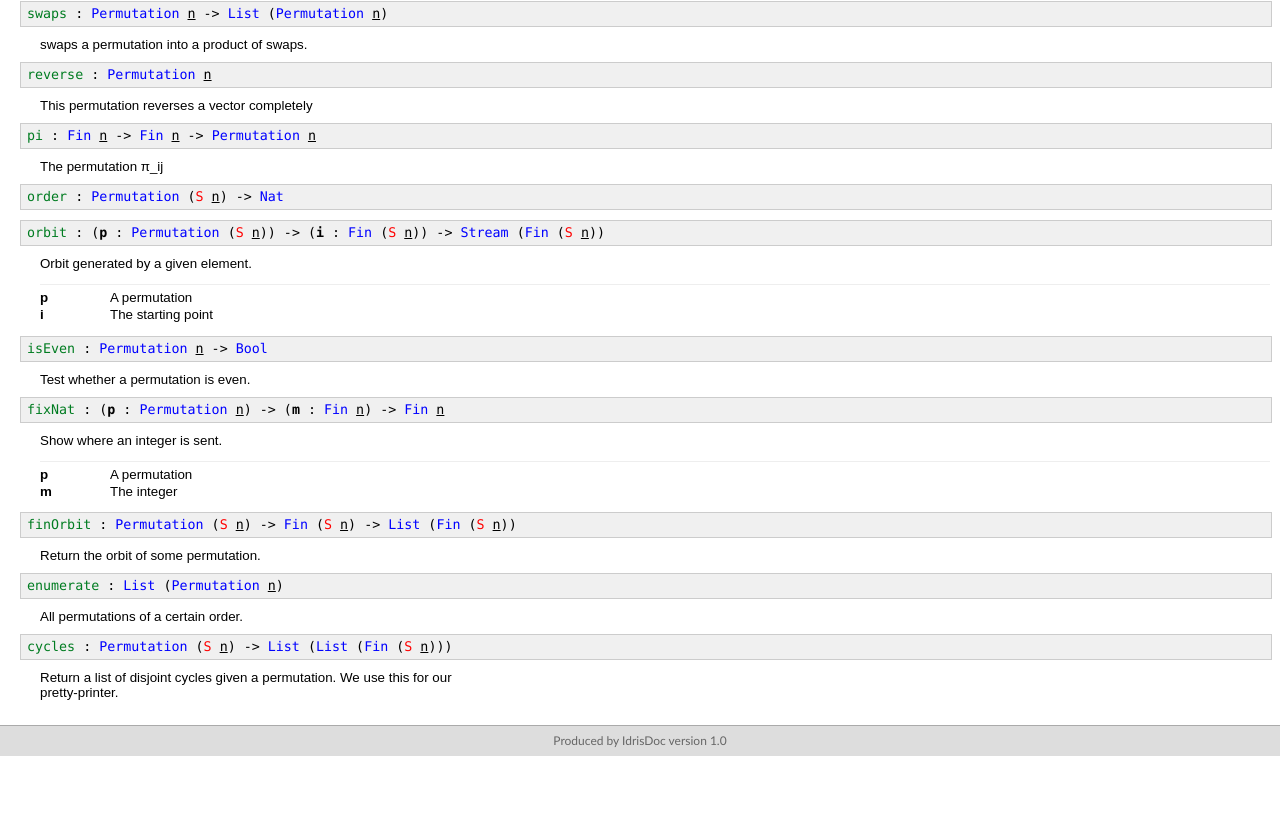
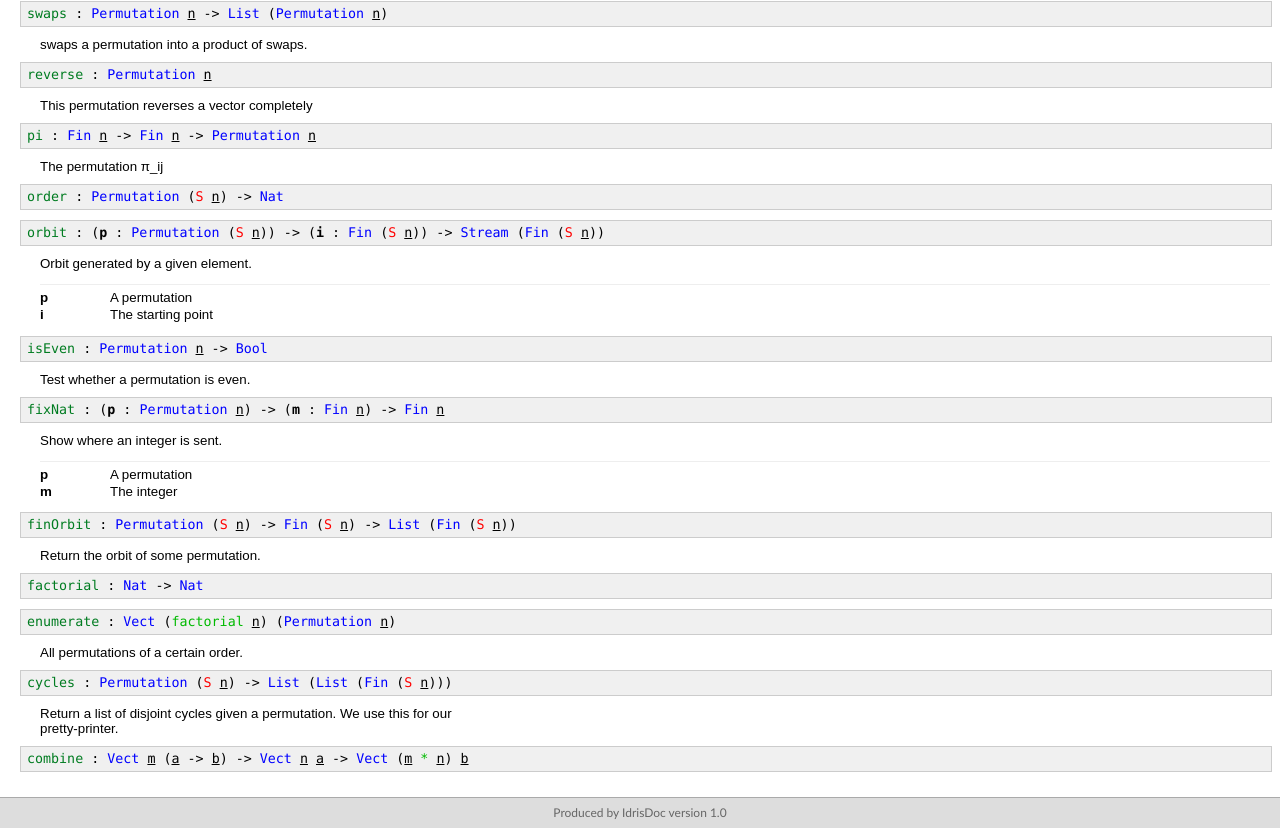
Before and after one commit to vmchale/permutations, a plain HTML site: page docs/docs/Control.Permutation.Mod.html in a window 1280 px wide. Shown: the part 79-907 px from the top of the page. Before the commit the page ends 835 px from the top, so only its background shows below. Drawn offline with Linux system fonts and the light colour scheme.

Commit message:
nicer proofs etc.

```diff
--- a/docs/docs/Control.Permutation.Mod.html
+++ b/docs/docs/Control.Permutation.Mod.html
@@ -21,8 +21,17 @@
 </dd></dl></dd><dt id="Control.Permutation.Mod.finOrbit"><span class="name function" title="Control.Permutation.Mod.finOrbit">finOrbit</span><span class="word">&nbsp;:&nbsp;</span><span class="signature"><a class="type" title="Control.Permutation.Types.Permutation" href="Control.Permutation.Types.html#Control.Permutation.Types.Permutation">Permutation</a> (<a class="constructor" title="Prelude.Nat.S" href="Prelude.Nat.html#Prelude.Nat.S">S</a> <span class="implicit boundvar" title="">n</span>) ->
 <a class="type" title="Data.Fin.Fin" href="Data.Fin.html#Data.Fin.Fin">Fin</a> (<a class="constructor" title="Prelude.Nat.S" href="Prelude.Nat.html#Prelude.Nat.S">S</a> <span class="implicit boundvar" title="">n</span>) ->
 <a class="type" title="Prelude.List.List" href="Prelude.List.html#Prelude.List.List">List</a> (<a class="type" title="Data.Fin.Fin" href="Data.Fin.html#Data.Fin.Fin">Fin</a> (<a class="constructor" title="Prelude.Nat.S" href="Prelude.Nat.html#Prelude.Nat.S">S</a> <span class="implicit boundvar" title="">n</span>))</span></dt><dd><p>Return the orbit of some permutation.</p>
-</dd><dt id="Control.Permutation.Mod.enumerate"><span class="name function" title="Control.Permutation.Mod.enumerate">enumerate</span><span class="word">&nbsp;:&nbsp;</span><span class="signature"><a class="type" title="Prelude.List.List" href="Prelude.List.html#Prelude.List.List">List</a> (<a class="type" title="Control.Permutation.Types.Permutation" href="Control.Permutation.Types.html#Control.Permutation.Types.Permutation">Permutation</a> <span class="implicit boundvar" title="">n</span>)</span></dt><dd><p>All permutations of a certain order.</p>
+</dd><dt id="Control.Permutation.Mod.factorial"><span class="name function" title="Control.Permutation.Mod.factorial">factorial</span><span class="word">&nbsp;:&nbsp;</span><span class="signature"><a class="type" title="Prelude.Nat.Nat" href="Prelude.Nat.html#Prelude.Nat.Nat">Nat</a> ->
+<a class="type" title="Prelude.Nat.Nat" href="Prelude.Nat.html#Prelude.Nat.Nat">Nat</a></span></dt><dd></dd><dt id="Control.Permutation.Mod.enumerate"><span class="name function" title="Control.Permutation.Mod.enumerate">enumerate</span><span class="word">&nbsp;:&nbsp;</span><span class="signature"><a class="type" title="Data.Vect.Vect" href="Data.Vect.html#Data.Vect.Vect">Vect</a> (<a class="function" title="Control.Permutation.Mod.factorial" href="Control.Permutation.Mod.html#Control.Permutation.Mod.factorial">factorial</a> <span class="implicit boundvar" title="">n</span>)
+(<a class="type" title="Control.Permutation.Types.Permutation" href="Control.Permutation.Types.html#Control.Permutation.Types.Permutation">Permutation</a> <span class="implicit boundvar" title="">n</span>)</span></dt><dd><p>All permutations of a certain order.</p>
 </dd><dt id="Control.Permutation.Mod.cycles"><span class="name function" title="Control.Permutation.Mod.cycles">cycles</span><span class="word">&nbsp;:&nbsp;</span><span class="signature"><a class="type" title="Control.Permutation.Types.Permutation" href="Control.Permutation.Types.html#Control.Permutation.Types.Permutation">Permutation</a> (<a class="constructor" title="Prelude.Nat.S" href="Prelude.Nat.html#Prelude.Nat.S">S</a> <span class="implicit boundvar" title="">n</span>) ->
 <a class="type" title="Prelude.List.List" href="Prelude.List.html#Prelude.List.List">List</a> (<a class="type" title="Prelude.List.List" href="Prelude.List.html#Prelude.List.List">List</a> (<a class="type" title="Data.Fin.Fin" href="Data.Fin.html#Data.Fin.Fin">Fin</a> (<a class="constructor" title="Prelude.Nat.S" href="Prelude.Nat.html#Prelude.Nat.S">S</a> <span class="implicit boundvar" title="">n</span>)))</span></dt><dd><p>Return a list of disjoint cycles given a permutation. We use this for our<br />
 pretty-printer.</p>
-</dd></dl></div></div><footer>Produced by IdrisDoc version 1.0</footer></body></html>
+</dd><dt id="Control.Permutation.Mod.combine"><span class="name function" title="Control.Permutation.Mod.combine">combine</span><span class="word">&nbsp;:&nbsp;</span><span class="signature"><a class="type" title="Data.Vect.Vect" href="Data.Vect.html#Data.Vect.Vect">Vect</a> <span class="implicit boundvar" title="">m</span>
+(<span class="implicit boundvar" title="">a</span> ->
+<span class="implicit boundvar" title="">b</span>) ->
+<a class="type" title="Data.Vect.Vect" href="Data.Vect.html#Data.Vect.Vect">Vect</a> <span class="implicit boundvar" title="">n</span>
+<span class="implicit boundvar" title="">a</span> ->
+<a class="type" title="Data.Vect.Vect" href="Data.Vect.html#Data.Vect.Vect">Vect</a> (<span class="implicit boundvar" title="">m</span> <a class="function" title="Prelude.Interfaces.*" href="Prelude.Interfaces.html#Prelude.Interfaces.*">*</a>
+<span class="implicit boundvar" title="">n</span>)
+<span class="implicit boundvar" title="">b</span></span></dt><dd></dd></dl></div></div><footer>Produced by IdrisDoc version 1.0</footer></body></html>
```
